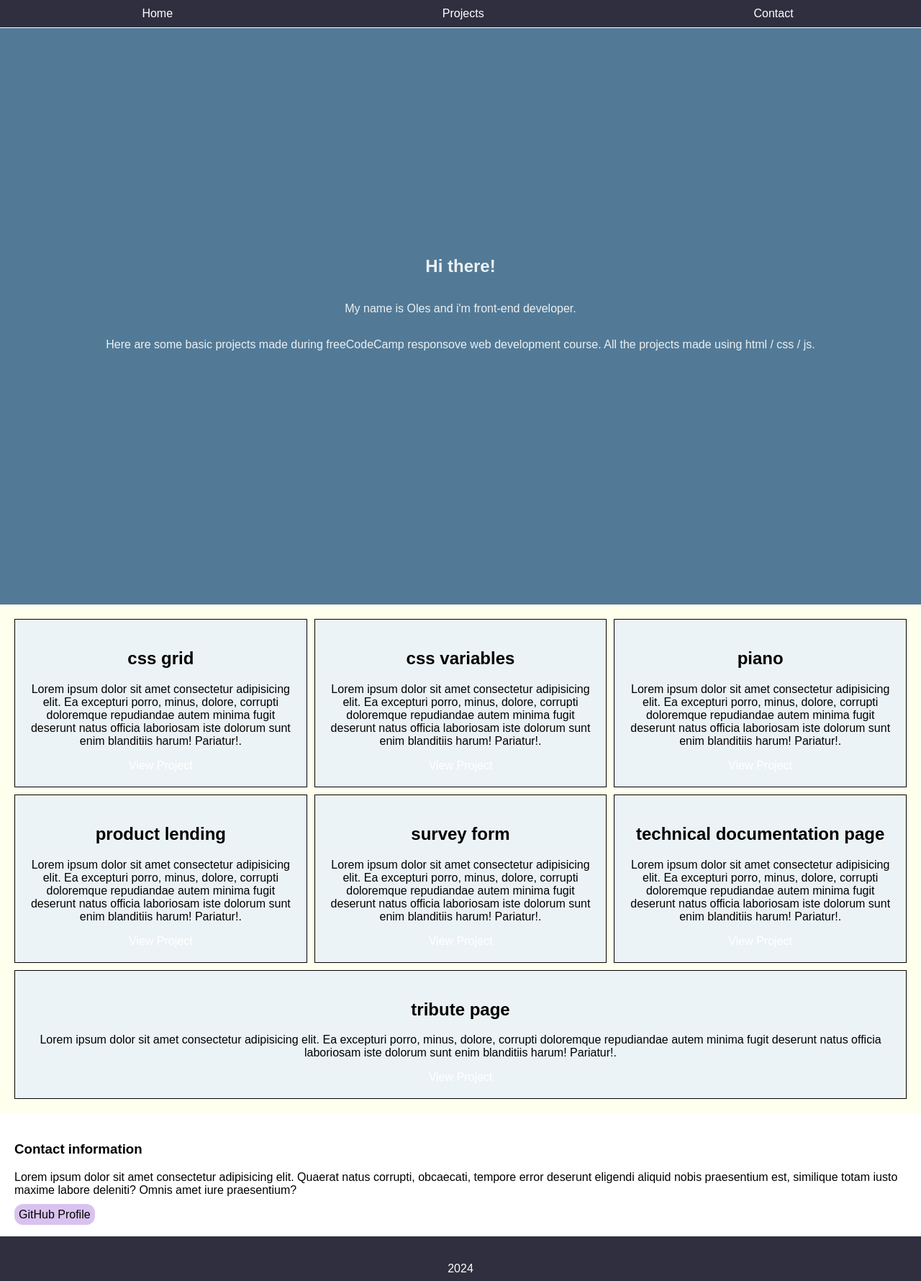
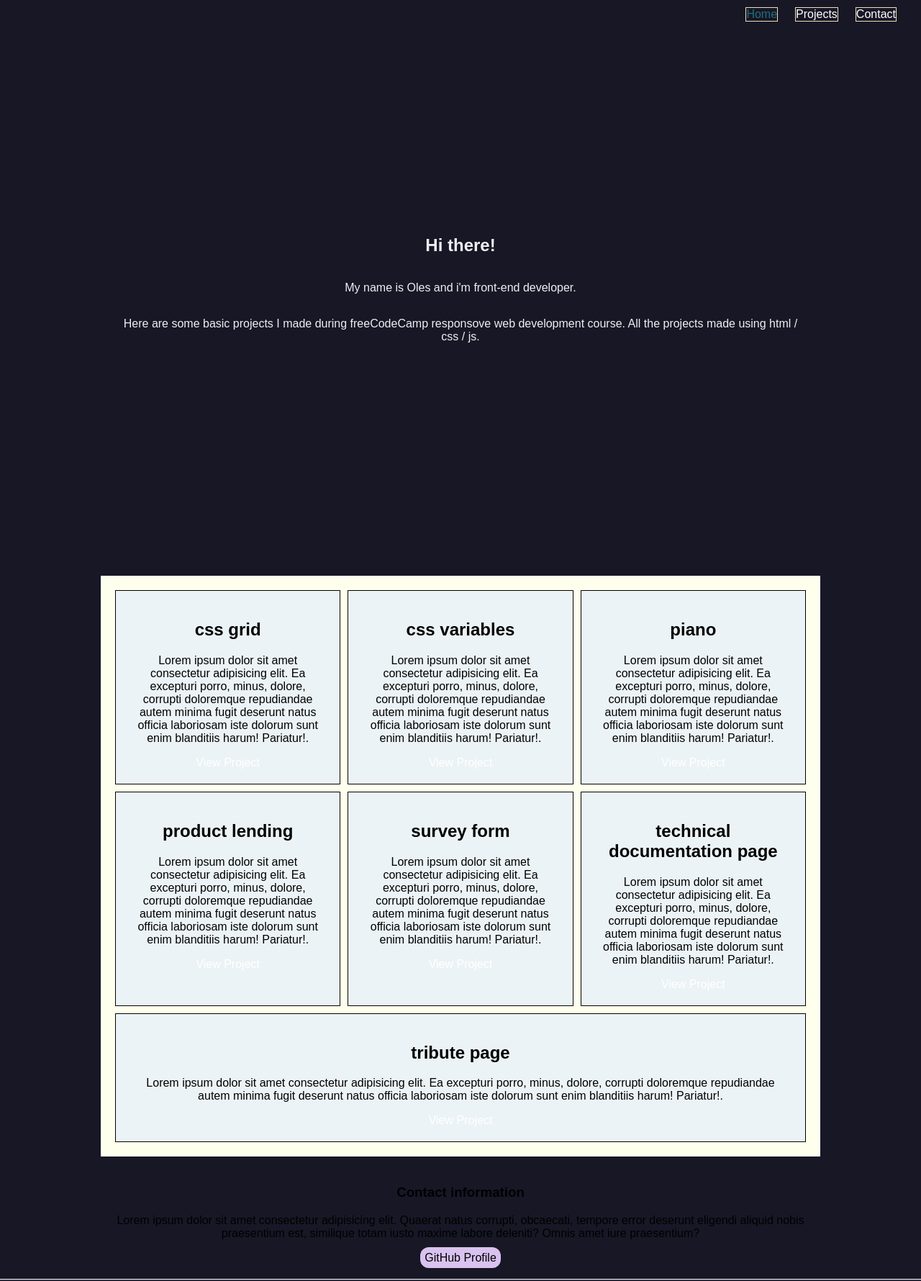
Before and after one commit to OlesKoshlatyi/fcc-responsive-web, a plain HTML site: page index.html in a window 1280 px wide. Shown: the top 1780 px of the page at 72% size. Drawn offline with Linux system fonts and the light colour scheme.

Commit message:
Added script for navbar.

```diff
--- a/index.html
+++ b/index.html
@@ -9,9 +9,9 @@
   <body>
     <header id="header">
       <nav id="navbar">
-        <a href="#welcome-section">Home</a>
-        <a href="#projects">Projects</a>
-        <a href="#contact">Contact</a>
+        <a class="nav-link" href="#welcome-section">Home</a>
+        <a class="nav-link" href="#projects">Projects</a>
+        <a class="nav-link" href="#contact">Contact</a>
       </nav>
     </header>
 
@@ -20,7 +20,7 @@
         <h1>Hi there!</h1>
         <p>My name is Oles and i'm front-end developer.</p>
         <p>
-          Here are some basic projects made during freeCodeCamp responsove web
+          Here are some basic projects I made during freeCodeCamp responsove web
           development course. All the projects made using html / css / js.
         </p>
       </section>
@@ -44,7 +44,7 @@
             autem minima fugit deserunt natus officia laboriosam iste dolorum
             sunt enim blanditiis harum! Pariatur!.
           </p>
-          <a href="./css-grid/index.html" target="_blank">View Project</a>
+          <a href="./css-variables-div-city/" target="_blank">View Project</a>
         </div>
         <div class="project-tile">
           <h2>piano</h2>
@@ -54,7 +54,7 @@
             autem minima fugit deserunt natus officia laboriosam iste dolorum
             sunt enim blanditiis harum! Pariatur!.
           </p>
-          <a href="./css-grid/index.html" target="_blank">View Project</a>
+          <a href="./piano/index.html" target="_blank">View Project</a>
         </div>
         <div class="project-tile">
           <h2>product lending</h2>
@@ -64,7 +64,9 @@
             autem minima fugit deserunt natus officia laboriosam iste dolorum
             sunt enim blanditiis harum! Pariatur!.
           </p>
-          <a href="./css-grid/index.html" target="_blank">View Project</a>
+          <a href="./product-landing/index.html" target="_blank">
+            View Project
+          </a>
         </div>
         <div class="project-tile">
           <h2>survey form</h2>
@@ -74,7 +76,7 @@
             autem minima fugit deserunt natus officia laboriosam iste dolorum
             sunt enim blanditiis harum! Pariatur!.
           </p>
-          <a href="./css-grid/index.html" target="_blank">View Project</a>
+          <a href="./survey-form/index.html" target="_blank">View Project</a>
         </div>
         <div class="project-tile">
           <h2>technical documentation page</h2>
@@ -84,7 +86,9 @@
             autem minima fugit deserunt natus officia laboriosam iste dolorum
             sunt enim blanditiis harum! Pariatur!.
           </p>
-          <a href="./css-grid/index.html" target="_blank">View Project</a>
+          <a href="./technical documentation page/index.html" target="_blank">
+            View Project
+          </a>
         </div>
         <div class="project-tile">
           <h2>tribute page</h2>
@@ -94,7 +98,7 @@
             autem minima fugit deserunt natus officia laboriosam iste dolorum
             sunt enim blanditiis harum! Pariatur!.
           </p>
-          <a href="./css-grid/index.html" target="_blank">View Project</a>
+          <a href="./tribute-page/index.html" target="_blank">View Project</a>
         </div>
       </section>
 
@@ -118,5 +122,6 @@
     <footer>
       <p>2024</p>
     </footer>
+    <script src="navbarscript.js" defer></script>
   </body>
 </html>
--- /dev/null
+++ b/navbarscript.js
@@ -0,0 +1,37 @@
+document.addEventListener("DOMContentLoaded", () => {
+  const navLinks = document.querySelectorAll(".nav-link");
+  const sections = document.querySelectorAll("section");
+
+  function setActiveLink() {
+    let index = sections.length;
+
+    while (--index && window.scrollY + 50 < sections[index].offsetTop) {}
+
+    navLinks.forEach((link) => link.classList.remove("active"));
+    if (index >= 0) {
+      navLinks[index].classList.add("active");
+    }
+  }
+
+  setActiveLink();
+  window.addEventListener("scroll", setActiveLink);
+
+  // Smooth scrolling for anchor links
+  navLinks.forEach((link) => {
+    link.addEventListener("click", (e) => {
+      e.preventDefault();
+      const targetId = link.getAttribute("href").substring(1);
+      const targetSection = document.getElementById(targetId);
+
+      window.scrollTo({
+        top: targetSection.offsetTop,
+        behavior: "smooth",
+      });
+
+      console.log("link", link);
+
+      navLinks.forEach((link) => link.classList.remove("active"));
+      link.classList.add("active");
+    });
+  });
+});
--- a/styles.css
+++ b/styles.css
@@ -1,22 +1,44 @@
+* {
+  box-sizing: border-box;
+}
+
 body {
   margin: 0;
   font-family: Arial, sans-serif;
+  display: flex;
+  flex-direction: column;
+  align-items: center;
+  background-color: rgb(23, 23, 38);
+}
+
+main {
+  width: 100%;
+  max-width: 1000px;
+  text-align: center;
 }
 
 #navbar {
+  background-color: rgb(23, 23, 38);
   position: fixed;
-  background-color: rgb(47 47 63);
-  border-bottom: white 1px solid;
   top: 0;
   left: 0;
   width: 100%;
   padding: 10px;
   display: flex;
-  justify-content: space-around;
+  justify-content: end;
   z-index: 1000;
 }
 
-#navbar > a:hover {
+.nav-link.active {
+  color: rgb(30, 112, 126);
+}
+
+.nav-link {
+  margin-right: 24px;
+  border: wheat 1px solid;
+}
+
+.nav-link:hover {
   color: rgb(30, 112, 126);
 }
 
@@ -37,7 +59,6 @@ body {
   flex-direction: column;
   justify-content: center;
   align-items: center;
-  background-color: #527a97;
 }
 
 #projects {
@@ -97,4 +118,5 @@ footer {
   padding: 20px;
   text-align: center;
   color: white;
+  width: 100%;
 }
```
Also changed, not shown: old.html (added, +41 -0 lines).
